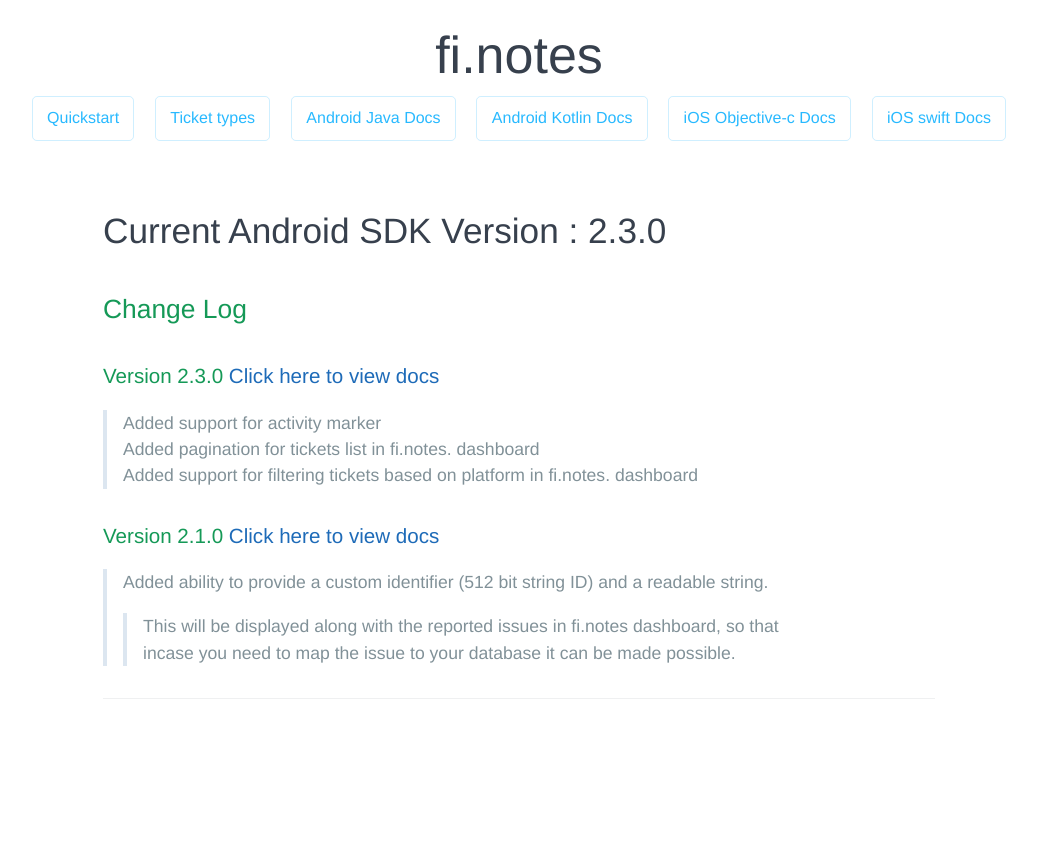
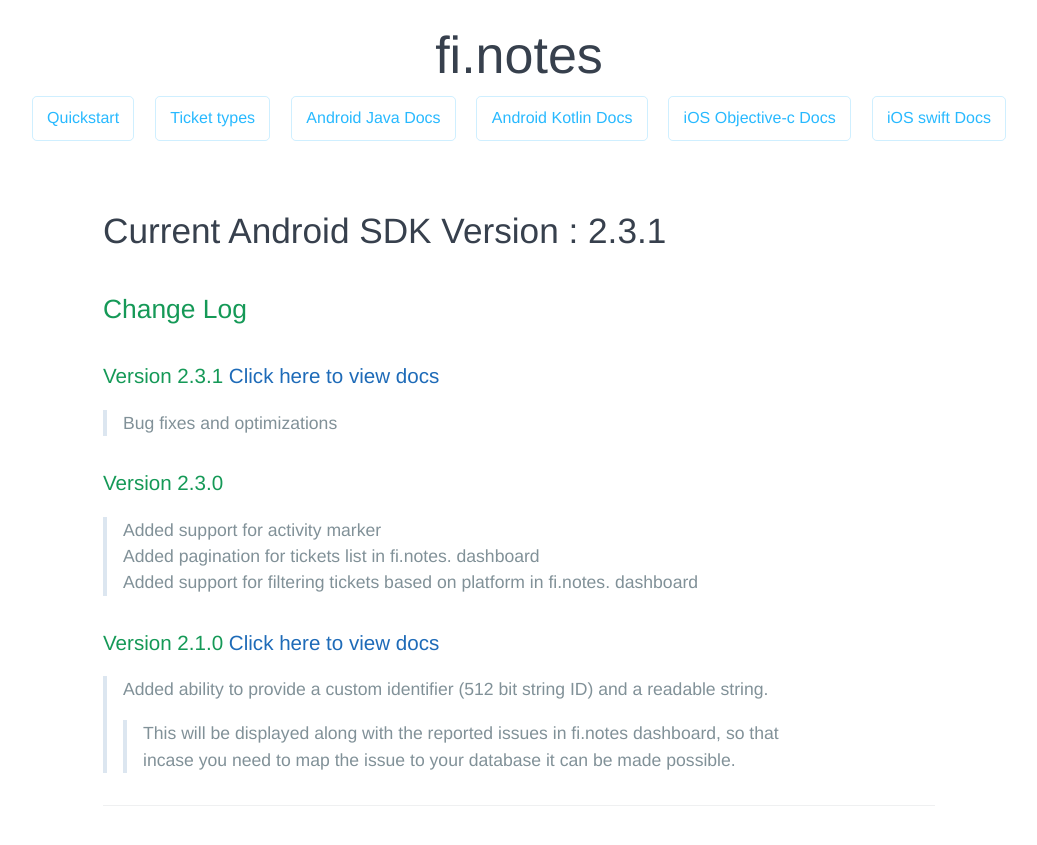
Before and after one commit to finotes/finotes.github.io, a Jekyll site: the page built from _posts/2018-01-22-android-change-log.md, in a window 1280 px wide. Shown: the top 845 px of the page, without its empty margins (121-1158 px from the left). Built offline with Jekyll 4.4.1, drawn with Linux system fonts in a browser that asks for light colours; some web fonts are replaced; our own code applies the rules of GitHub Pages for plain Markdown files.

Commit message:
Update 2018-01-22-android-change-log.md

```diff
--- a/_posts/2018-01-22-android-change-log.md
+++ b/_posts/2018-01-22-android-change-log.md
@@ -1,10 +1,13 @@
 
 
-# Current Android SDK Version : 2.3.0
+# Current Android SDK Version : 2.3.1
 
 ## Change Log
 
-### Version 2.3.0 [Click here to view docs](https://finotes.github.io/2018/02/02/java-docs)
+### Version 2.3.1 [Click here to view docs](https://finotes.github.io/2018/02/02/java-docs)
+> Bug fixes and optimizations
+
+### Version 2.3.0
 > Added support for activity marker
 > Added pagination for tickets list in fi.notes. dashboard
 > Added support for filtering tickets based on platform in fi.notes. dashboard
```
